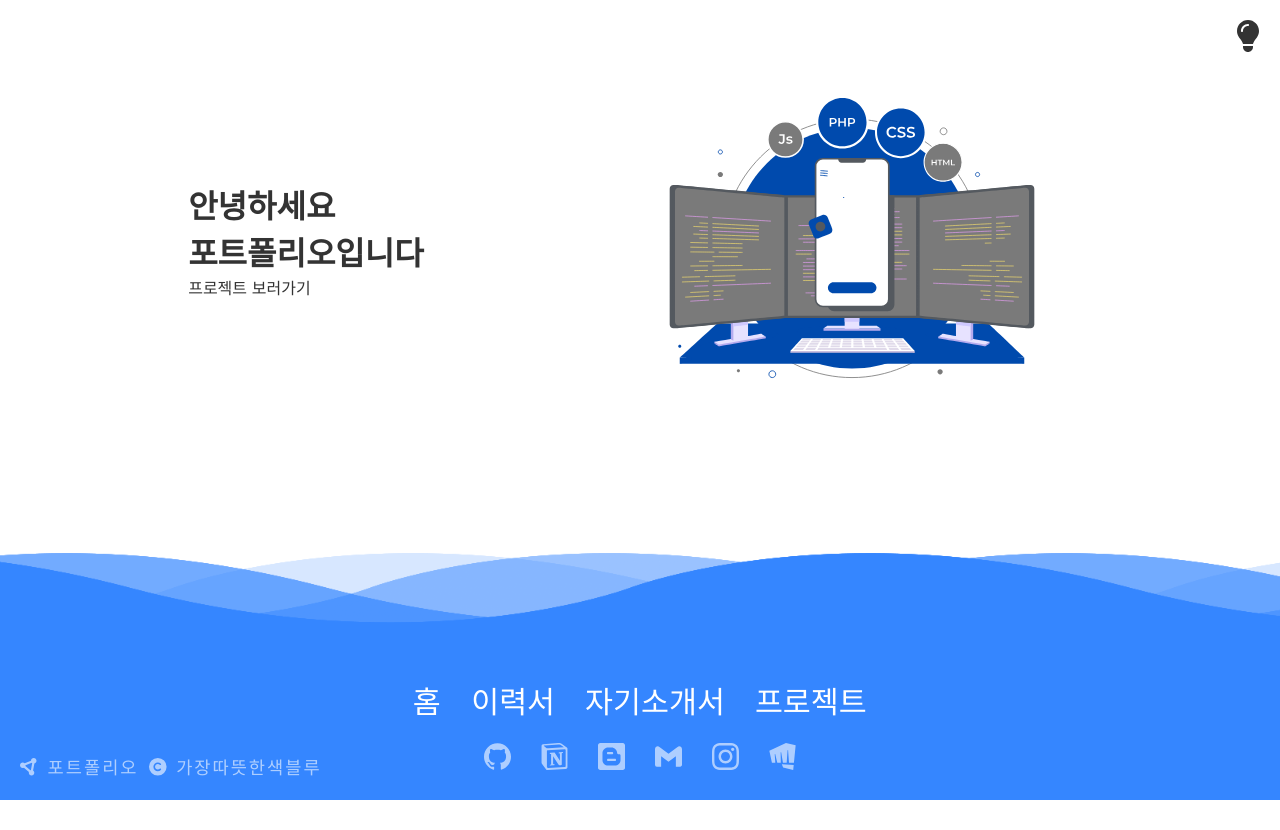
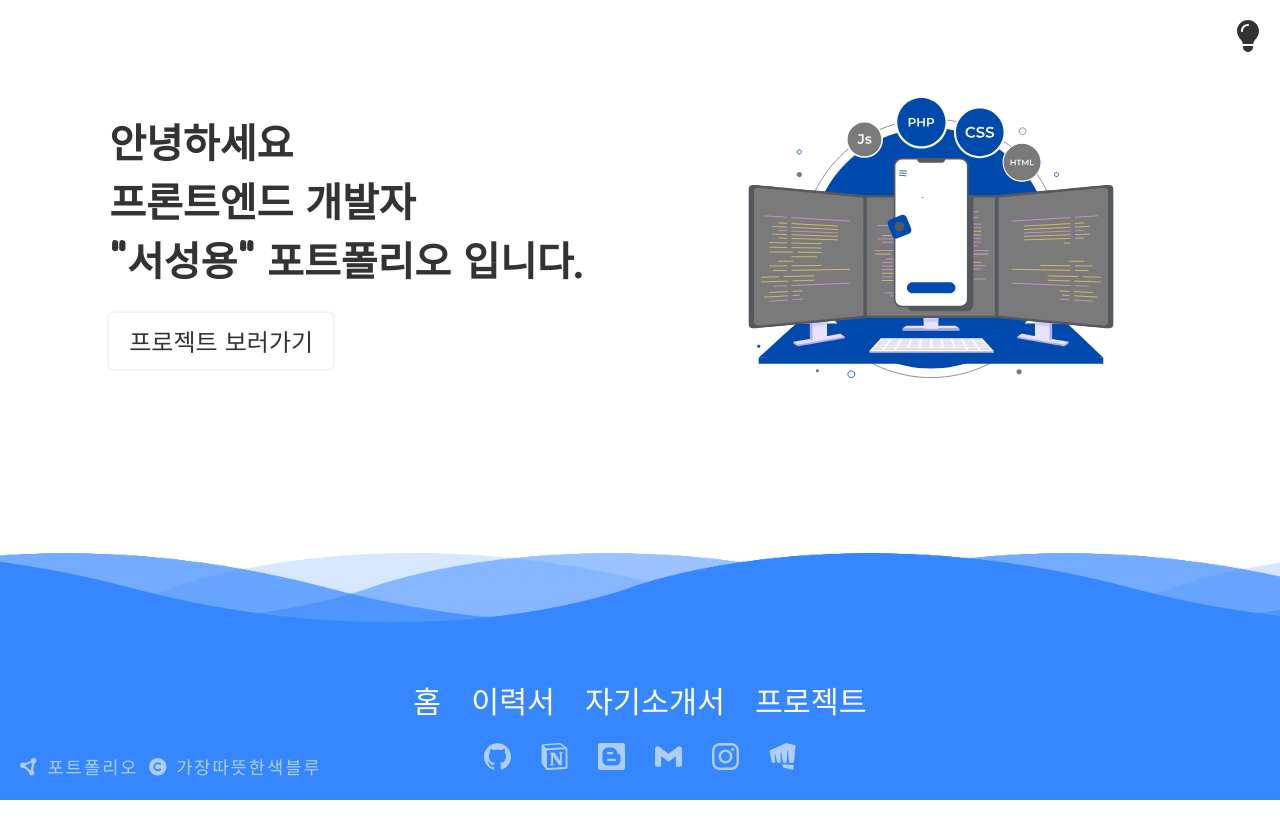
Before and after one commit to rkekqmf/OP.GG, a Next.js app: page / in a window 1280 px wide. Built offline with nearby package versions, Linux system fonts and the light colour scheme.

Commit message:
Mod : Home design

```diff
--- a/components/projects/projectsItem.js
+++ b/components/projects/projectsItem.js
@@ -113,11 +113,12 @@ const Title = styled.div`
   display: flex;
   justify-content: space-between;
   align-items: center;
-  margin-bottom: 10px;
+  margin-bottom: 20px;
 `;
 
 const Name = styled.div`
   display: flex;
+  align-items: center;
 `;
 
 const Link = styled(Name)``;
--- a/pages/404.js
+++ b/pages/404.js
@@ -1,14 +1,14 @@
 import styled from "styled-components";
 
 const Error404 = () => {
-  return <Error>404 Error - 아직 안만듬 ㅎㅎ</Error>;
+  return <Error>404 Error - 구현중 ㅠㅠ</Error>;
 };
 
 const Error = styled.div`
   display: flex;
   justify-content: center;
   align-items: center;
-  height: 70vh;
+  height: 55vh;
   font-size: 100px;
 `;
 export default Error404;
--- a/pages/index.js
+++ b/pages/index.js
@@ -1,14 +1,14 @@
 import Link from "next/link";
-
 import styled from "styled-components";
 import Animation from "../components/home/animation";
 
-export default function Home() {
+const Home = () => {
   return (
     <Container>
       <Content>
-        <h1>안녕하세요</h1>
-        <h1>포트폴리오입니다</h1>
+        <p>안녕하세요</p>
+        <p>프론트엔드 개발자</p>
+        <p>&quot;서성용&quot; 포트폴리오 입니다.</p>
         <Link href="/projects">
           <a>
             <span>프로젝트 보러가기</span>
@@ -18,7 +18,7 @@ export default function Home() {
       <Animation />
     </Container>
   );
-}
+};
 
 const Container = styled.main`
   display: flex;
@@ -29,7 +29,21 @@ const Container = styled.main`
 const Content = styled.div`
   display: flex;
   flex-direction: column;
+  p {
+    font-size: 2.5em;
+    font-weight: 600;
+  }
+  a {
+    margin-top: 1em;
+    padding: 10px 20px;
+    border-radius: 5px;
+    width: fit-content;
+    font-size: 1.5em;
+    box-shadow: 0 0 3px 1px ${({ theme }) => theme.shadowColor};
+  }
 `;
+
+export default Home;
 // export const getServerSideProps = async () => {
 //   const res = await fetch(
 //     "https://jsonplaceholder.typicode.com/posts?_start=0&_end=10"
```
